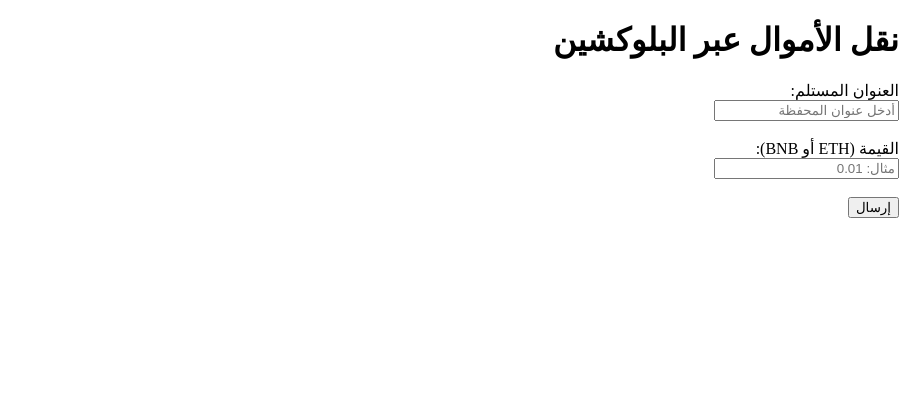
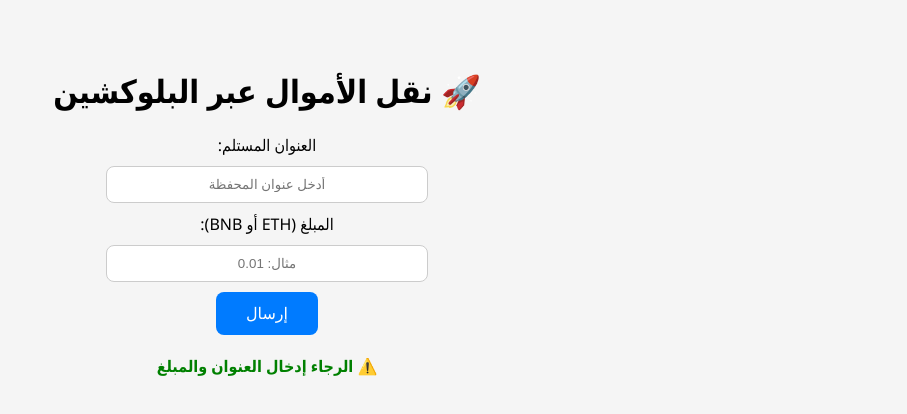
Before and after one commit to hani282/open-future, a plain HTML site: page transfer.html in a window 1280 px wide. Both pictures are taken after a click on the button "إرسال". Shown: the whole page, without its empty margins (373-1280 px from the left). Drawn offline with nearby package versions, Linux system fonts and the light colour scheme.

Commit message:
Update transfer.html

```diff
--- a/transfer.html
+++ b/transfer.html
@@ -2,22 +2,92 @@
 <html lang="ar" dir="rtl">
 <head>
   <meta charset="UTF-8">
-  <title>نقل الأموال</title>
+  <title>نقل الأموال عبر البلوكشين</title>
+  <style>
+    body {
+      font-family: 'Segoe UI', Tahoma, Geneva, Verdana, sans-serif;
+      background-color: #f5f5f5;
+      text-align: center;
+      padding: 40px;
+      direction: rtl;
+    }
+    input {
+      padding: 10px;
+      width: 300px;
+      margin: 10px;
+      border: 1px solid #ccc;
+      border-radius: 8px;
+      text-align: center;
+    }
+    button {
+      padding: 12px 30px;
+      background-color: #007bff;
+      color: white;
+      border: none;
+      border-radius: 8px;
+      font-size: 16px;
+      cursor: pointer;
+    }
+    button:hover {
+      background-color: #0056b3;
+    }
+    #status {
+      margin-top: 20px;
+      color: green;
+      font-weight: bold;
+    }
+  </style>
 </head>
 <body>
-  <h1>نقل الأموال عبر البلوكشين</h1>
+
+  <h1>🚀 نقل الأموال عبر البلوكشين</h1>
 
   <label>العنوان المستلم:</label><br>
-  <input type="text" id="recipient" placeholder="أدخل عنوان المحفظة"><br><br>
+  <input type="text" id="recipient" placeholder="أدخل عنوان المحفظة"><br>
 
-  <label>القيمة (ETH أو BNB):</label><br>
-  <input type="text" id="amount" placeholder="مثال: 0.01"><br><br>
+  <label>المبلغ (ETH أو BNB):</label><br>
+  <input type="text" id="amount" placeholder="مثال: 0.01"><br>
 
   <button onclick="send()">إرسال</button>
 
   <p id="status"></p>
 
-  <!-- مكتبة ethers -->
+  <!-- مكتبة ethers.js -->
   <script src="https://cdn.jsdelivr.net/npm/ethers/dist/ethers.min.js"></script>
+
+  <!-- كود إرسال الأموال -->
+  <script>
+    async function send() {
+      const recipient = document.getElementById("recipient").value;
+      const amount = document.getElementById("amount").value;
+      const status = document.getElementById("status");
+
+      if (!recipient || !amount) {
+        status.innerText = "⚠️ الرجاء إدخال العنوان والمبلغ";
+        return;
+      }
+
+      if (typeof window.ethereum === 'undefined') {
+        status.innerText = "❌ الرجاء تثبيت MetaMask";
+        return;
+      }
+
+      try {
+        await window.ethereum.request({ method: 'eth_requestAccounts' });
+        const provider = new ethers.providers.Web3Provider(window.ethereum);
+        const signer = provider.getSigner();
+
+        const tx = await signer.sendTransaction({
+          to: recipient,
+          value: ethers.utils.parseEther(amount)
+        });
+
+        status.innerText = "✅ تم الإرسال! Hash: " + tx.hash;
+      } catch (err) {
+        status.innerText = "❌ خطأ: " + err.message;
+      }
+    }
+  </script>
+
 </body>
 </html>
```
